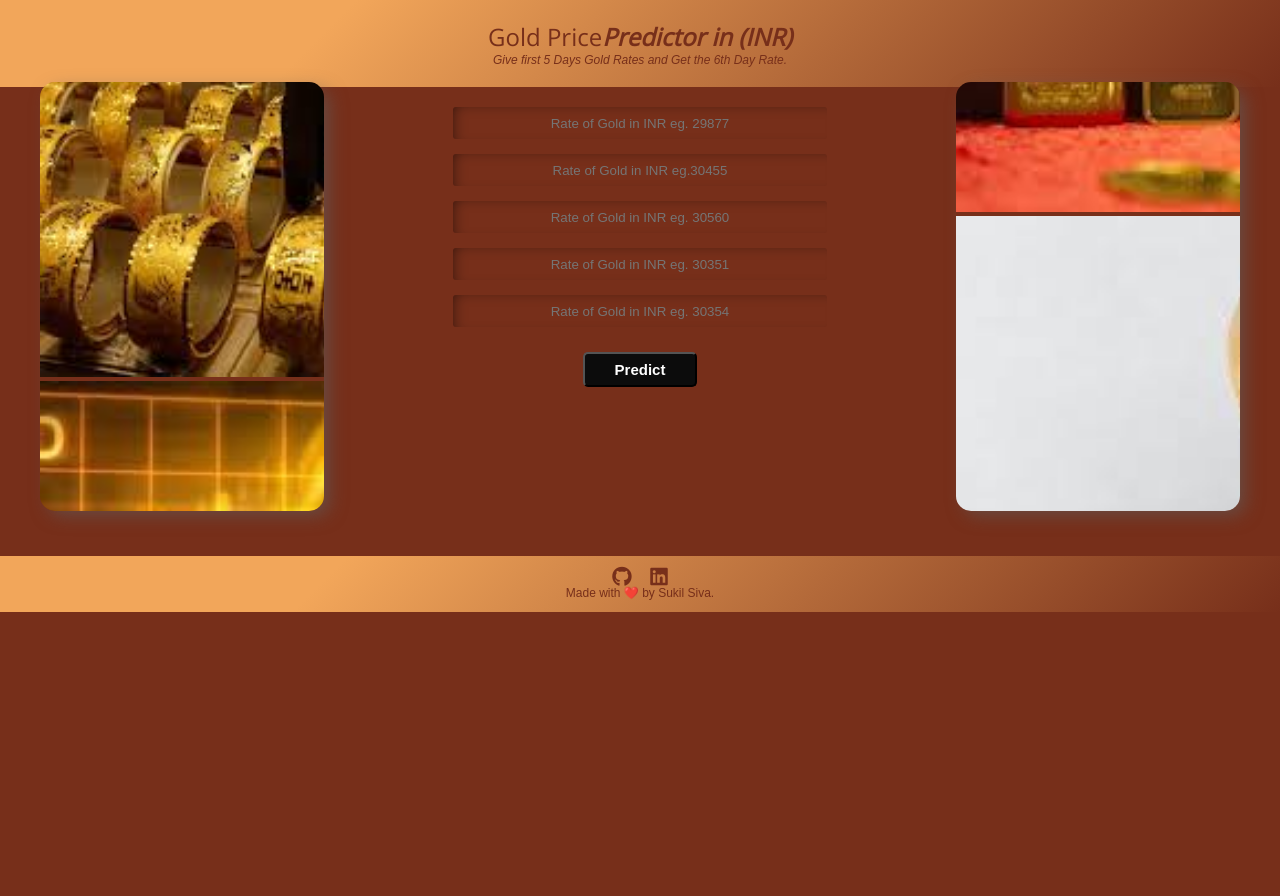
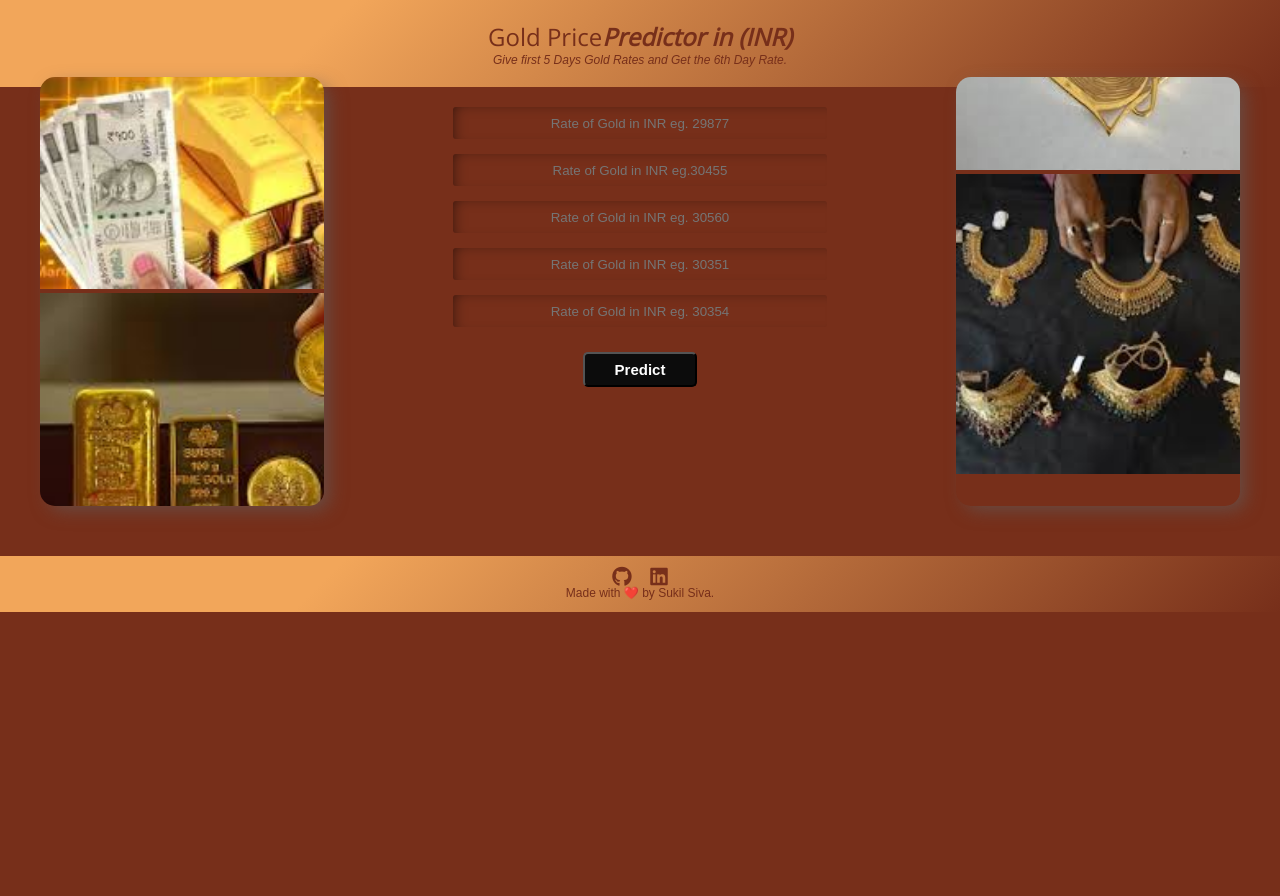
Before and after one commit to sukilsiva/Gold-Price-Predictor, a Flask app: page / in a window 1280 px wide. Shown: the top 896 px of the page. Run offline with Flask 2, Linux system fonts and the light colour scheme; parts of the project's set-up code (start-up, migrations or seed data) failed here and were passed over; some libraries are stand-ins or nearby versions.

Commit message:
Update styles.css

```diff
--- a/static/styles.css
+++ b/static/styles.css
@@ -55,7 +55,7 @@
 	display: inline-block;
 	position: absolute;
 	left: 40px;
-	top: -5px;
+	top: -10px;
 	width: 284px;
 	height: 429px;
 	border-radius: 15px;
@@ -77,7 +77,7 @@
 	height: 429px;
 	position: absolute;
 	right: 40px;
-	top: -5px;
+	top: -10px;
 	border-radius: 15px;
 	-webkit-box-shadow: 7px 6px 18px -2px rgba(94,94,94,0.61);
 	-moz-box-shadow: 7px 6px 18px -2px rgba(94,94,94,0.61);
@@ -85,7 +85,7 @@
 }
 
 .image-width{
-	height: 429px;
+	height: 300px;
 }
 
 .slider-frame{
```
